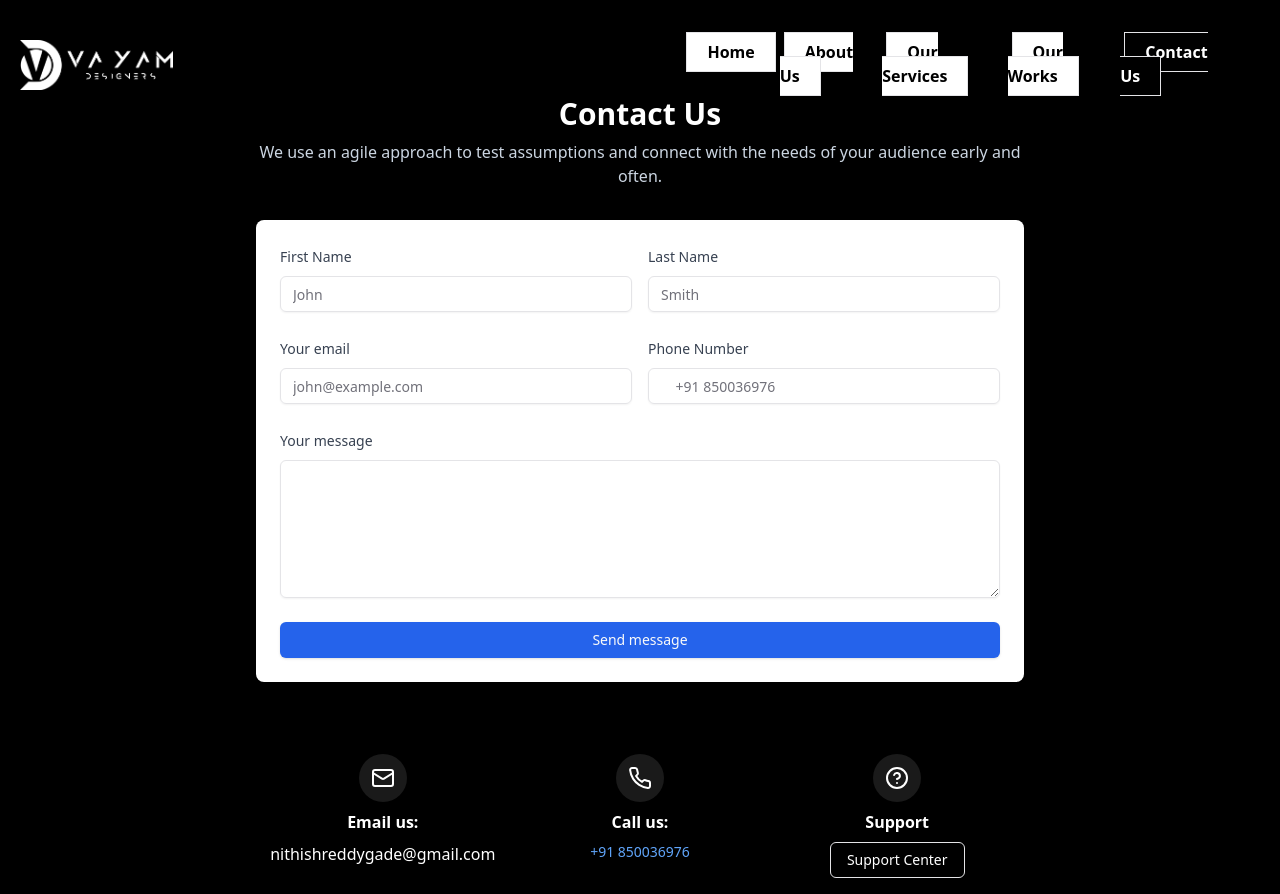
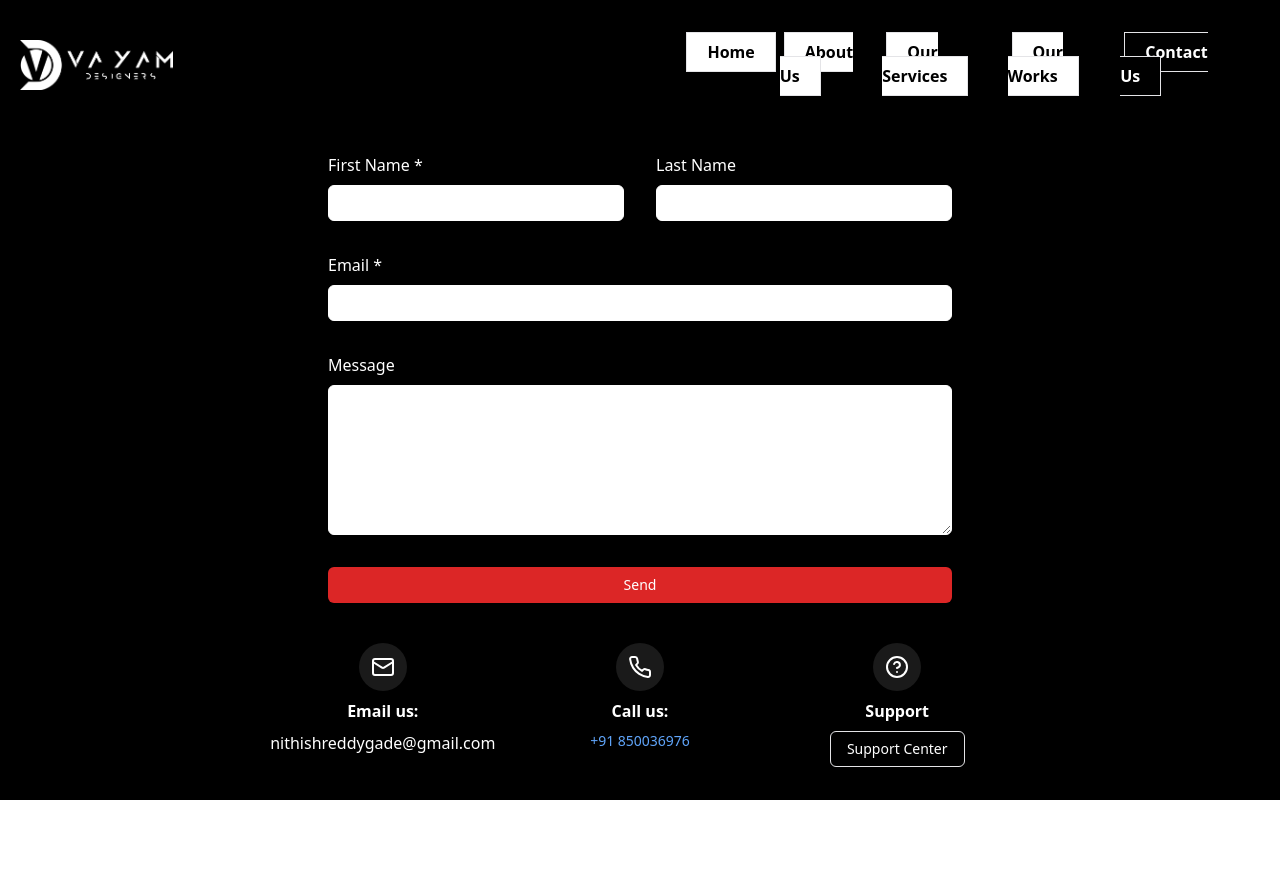
Before and after one commit to vayamdesigners/vayamdesigner, a Next.js app: page /contact in a window 1280 px wide. After the commit the page ends 800 px from the top, so only its background shows below. Built offline with nearby package versions, Linux system fonts and the light colour scheme; a web font is replaced by a local one.

Commit message:
first commit

```diff
--- a/pages/contact.js
+++ b/pages/contact.js
@@ -12,76 +12,52 @@ export default function Contact() {
   return (
     <div className="min-h-screen ">
       <div className="min-h-screen bg-black pt-24 flex flex-col items-center justify-center p-4">
-        <div className="w-full max-w-3xl text-center mb-8">
-          <h1 className="text-3xl font-bold text-white mb-2">Contact Us</h1>
-          <p className="text-slate-300">
-            We use an agile approach to test assumptions and connect with the
-            needs of your audience early and often.
-          </p>
-        </div>
-
-        <div className="w-full max-w-3xl bg-white rounded-lg p-6 mb-8">
-          <form className="space-y-6">
-            <div className="grid grid-cols-1 md:grid-cols-2 gap-4">
+        <form className="w-[50%] mt-10 mx-auto space-y-8">
+          <div className="grid grid-cols-1 md:grid-cols-2 gap-8">
             <div className="space-y-2">
-                <label
-                  htmlFor="firstName"
-                  className="text-sm font-medium text-gray-700"
-                >
-                  First Name
+              <label htmlFor="firstName" className="text-white">
+                First Name *
               </label>
-                <Input id="firstName" placeholder="John" />
+              <Input
+                id="firstName"
+                required
+                className="bg-white border-white"
+              />
             </div>
             <div className="space-y-2">
-                <label
-                  htmlFor="lastName"
-                  className="text-sm font-medium text-gray-700"
-                >
+              <label htmlFor="lastName" className="text-white">
                 Last Name
               </label>
-                <Input id="lastName" placeholder="Smith" />
+              <Input id="lastName" className="bg-white border-white" />
             </div>
           </div>
-
-            <div className="grid grid-cols-1 md:grid-cols-2 gap-4">
           <div className="space-y-2">
-                <label
-                  htmlFor="email"
-                  className="text-sm font-medium text-gray-700"
-                >
-                  Your email
+            <label htmlFor="email" className="text-white">
+              Email *
             </label>
-                <Input id="email" type="email" placeholder="john@example.com" />
+            <Input
+              id="email"
+              type="email"
+              required
+              className="bg-white border-white"
+            />
           </div>
           <div className="space-y-2">
-                <label
-                  htmlFor="phone"
-                  className="text-sm font-medium text-gray-700"
-                >
-                  Phone Number
+            <label htmlFor="message" className="text-white">
+              Message
             </label>
-                <Input id="phone" type="tel" placeholder="    +91 850036976" />
+            <Textarea
+              id="message"
+              className="min-h-[150px] bg-white border-white"
+            />
           </div>
-            </div>
-
-            <div className="space-y-2">
-              <label
-                htmlFor="message"
-                className="text-sm font-medium text-gray-700"
-              >
-                Your message
-              </label>
-              <Textarea id="message" rows={6} />
-            </div>
-
           <Button
             type="submit"
-              className="w-full bg-blue-600 hover:bg-blue-700"
+            className="w-full bg-red-600 hover:bg-red-700 text-white font-normal"
           >
-              Send message
+            Send
           </Button>
         </form>
-        </div>
 
         <div className=" mt-10 grid grid-cols-1 md:grid-cols-3 gap-8 text-white">
           <div className="flex flex-col items-center text-center space-y-2">
```
Lines whose indentation alone changed are shown as unchanged.
